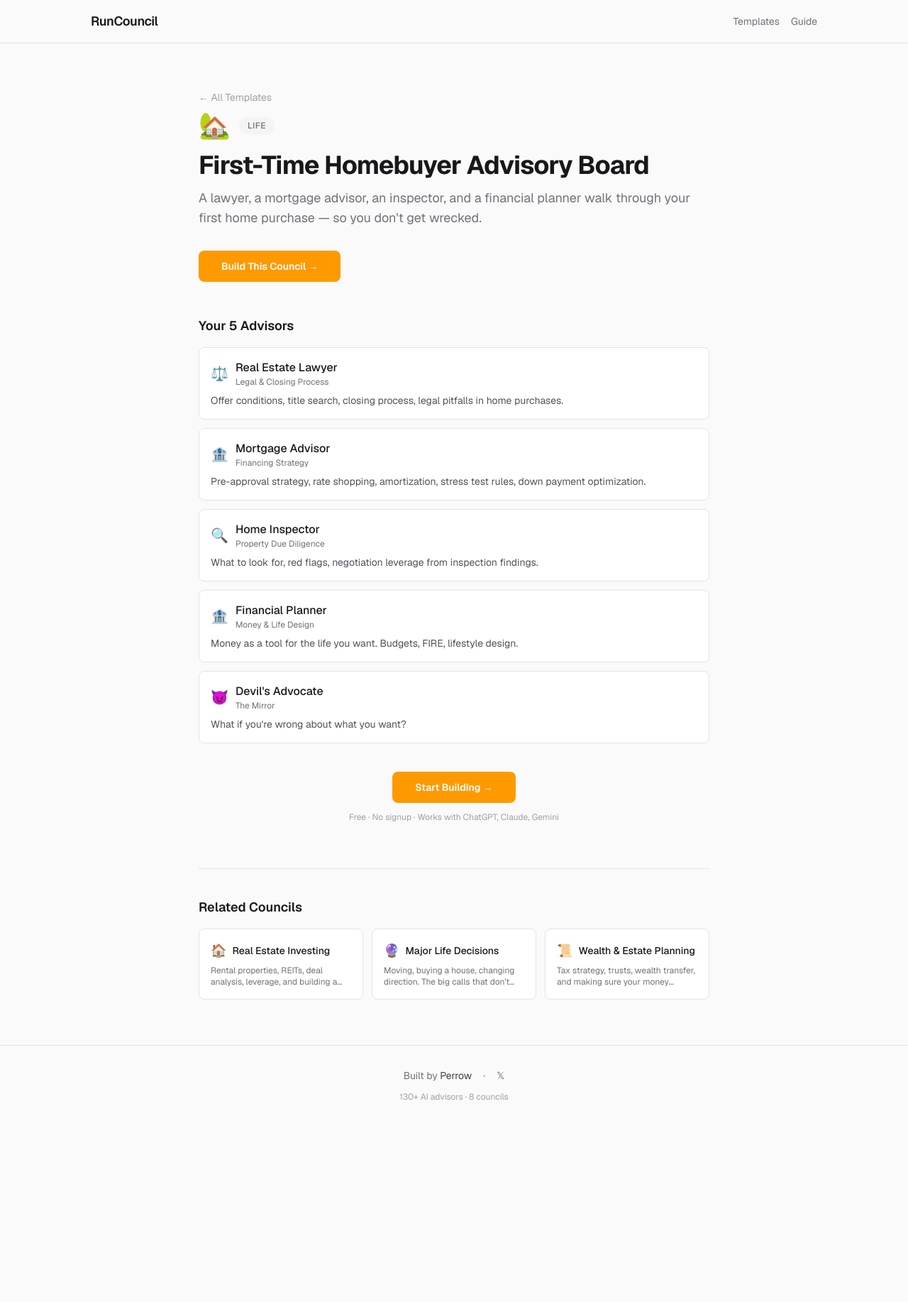
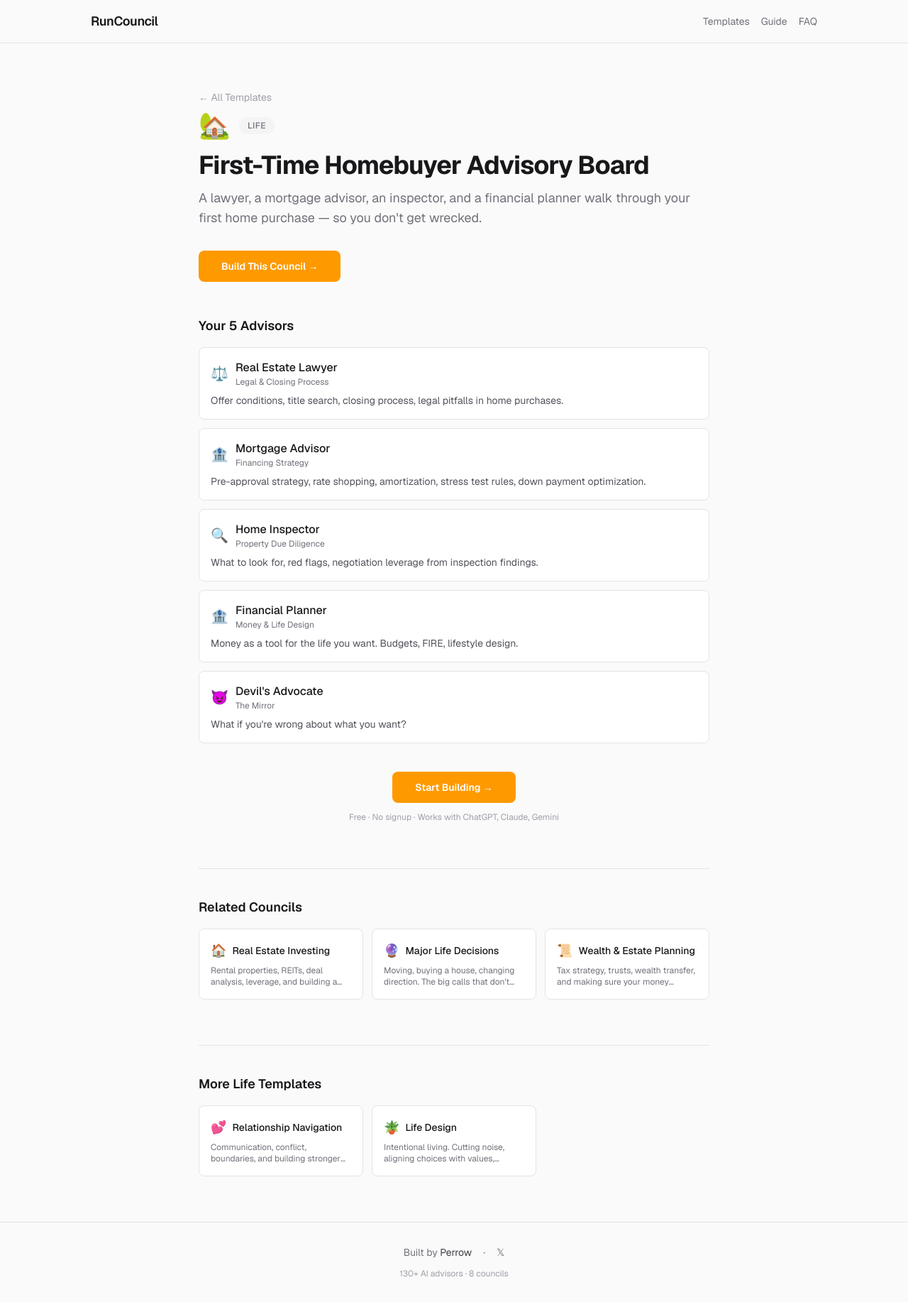
Before and after one commit to AgentPerrow/runcouncil, a Next.js app: page /templates/first-time-homebuyer in a window 1280 px wide. Shown: the whole page at 71% size. Before the commit the page ends 1585 px from the top, so only its background shows below. Built offline with nearby package versions, Linux system fonts and the light colour scheme.

Commit message:
feat: canonical URLs, FAQ nav links, improved meta, more internal linking

```diff
--- a/src/app/faq/layout.tsx
+++ b/src/app/faq/layout.tsx
@@ -4,6 +4,9 @@ export const metadata: Metadata = {
   title: "FAQ — RunCouncil",
   description:
     "Frequently asked questions about RunCouncil. Learn how to build an AI advisory council, which AI tools it works with, and how to get the best results.",
+  alternates: {
+    canonical: "https://runcouncil.com/faq",
+  },
   openGraph: {
     title: "FAQ — RunCouncil",
     description:
--- a/src/app/faq/page.tsx
+++ b/src/app/faq/page.tsx
@@ -98,6 +98,12 @@ export default function FAQPage() {
             >
               Guide
             </Link>
+            <Link
+              href="/faq"
+              className="text-sm font-medium text-zinc-900 dark:text-zinc-100"
+            >
+              FAQ
+            </Link>
           </div>
         </div>
       </header>
--- a/src/app/layout.tsx
+++ b/src/app/layout.tsx
@@ -24,6 +24,9 @@ export const metadata: Metadata = {
         alt: "RunCouncil — Build Your AI Advisory Board",
       },
     ],
+  },
+  alternates: {
+    canonical: "https://runcouncil.com",
   },
   twitter: {
     card: "summary_large_image",
--- a/src/app/templates/[slug]/page.tsx
+++ b/src/app/templates/[slug]/page.tsx
@@ -37,10 +37,14 @@ export async function generateMetadata({
   const template = templates.find((t) => t.id === slug);
   if (!template) return { title: "Template Not Found" };
   const title = template.seoTitle || `${template.emoji} ${template.title} — RunCouncil`;
-  const description = template.seoDescription || template.description;
+  const members = getTemplateMembers(template);
+  const description = template.seoDescription || `${template.title} — ${template.description} Build your AI advisory council with ${members.length} specialized advisors. No signup required.`;
   return {
     title,
     description,
+    alternates: {
+      canonical: `https://runcouncil.com/templates/${template.id}`,
+    },
     openGraph: {
       title,
       description,
@@ -90,6 +94,12 @@ export default async function TemplatePage({
               className="text-sm text-zinc-500 hover:text-zinc-900 dark:hover:text-zinc-100"
             >
               Guide
+            </Link>
+            <Link
+              href="/faq"
+              className="text-sm text-zinc-500 hover:text-zinc-900 dark:hover:text-zinc-100"
+            >
+              FAQ
             </Link>
           </div>
         </div>
@@ -202,6 +212,39 @@ export default async function TemplatePage({
             </div>
           ) : null;
         })()}
+        {/* More from same category */}
+        {(() => {
+          const excludeIds = new Set([template.id, ...(template.relatedIds || [])]);
+          const sameCat = templates
+            .filter((t) => t.category === template.category && !excludeIds.has(t.id))
+            .slice(0, 3);
+          return sameCat.length > 0 ? (
+            <div className="mt-16 border-t border-zinc-200 dark:border-zinc-800 pt-10">
+              <h2 className="mb-4 text-lg font-semibold text-zinc-900 dark:text-zinc-100">
+                More {template.category} Templates
+              </h2>
+              <div className="grid gap-3 sm:grid-cols-3">
+                {sameCat.map((r) => (
+                  <Link
+                    key={r.id}
+                    href={`/templates/${r.id}`}
+                    className="rounded-lg border border-zinc-200 dark:border-zinc-800 bg-white dark:bg-zinc-900/50 p-4 hover:border-amber-300 dark:hover:border-amber-700 transition-colors"
+                  >
+                    <div className="flex items-center gap-2">
+                      <span className="text-lg">{r.emoji}</span>
+                      <span className="text-sm font-medium text-zinc-900 dark:text-zinc-100">
+                        {r.title}
+                      </span>
+                    </div>
+                    <p className="mt-1.5 text-xs text-zinc-500 line-clamp-2">
+                      {r.description}
+                    </p>
+                  </Link>
+                ))}
+              </div>
+            </div>
+          ) : null;
+        })()}
       </div>
     </main>
   );
--- a/src/app/templates/page.tsx
+++ b/src/app/templates/page.tsx
@@ -30,6 +30,9 @@ export default function TemplatesPage() {
             </Link>
             <Link href="/guide" className="text-sm text-zinc-500 hover:text-zinc-900 dark:hover:text-zinc-100">
               Guide
+            </Link>
+            <Link href="/faq" className="text-sm text-zinc-500 hover:text-zinc-900 dark:hover:text-zinc-100">
+              FAQ
             </Link>
           </div>
         </div>
```
